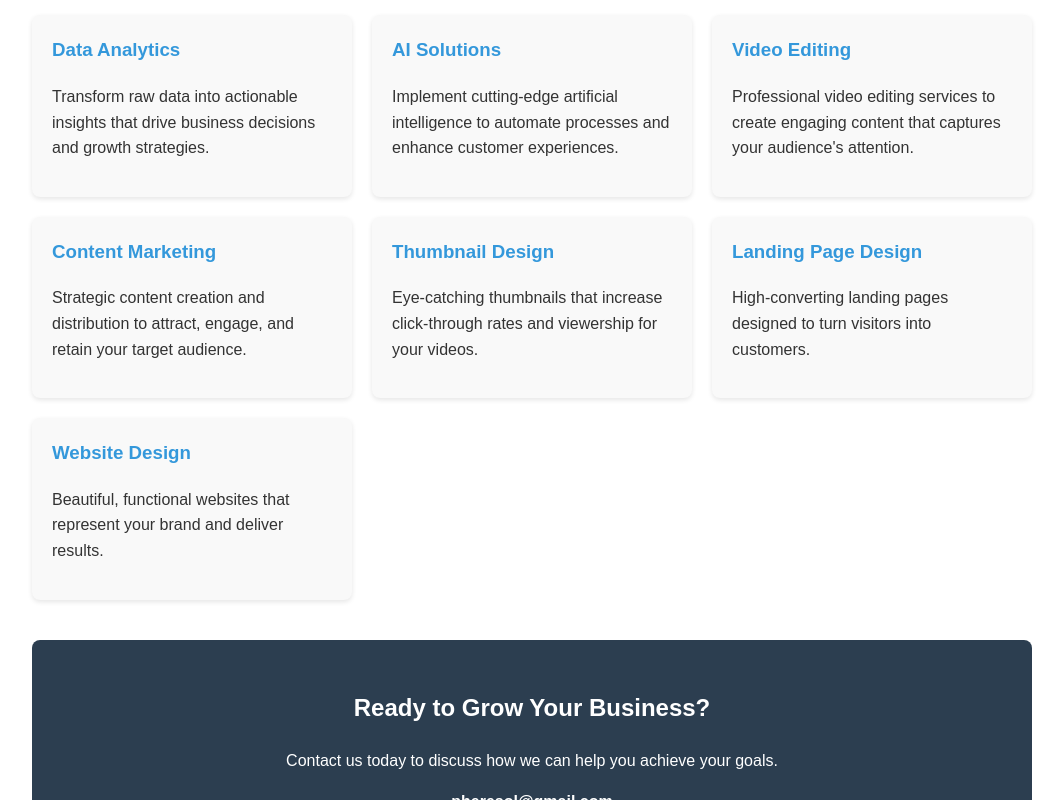
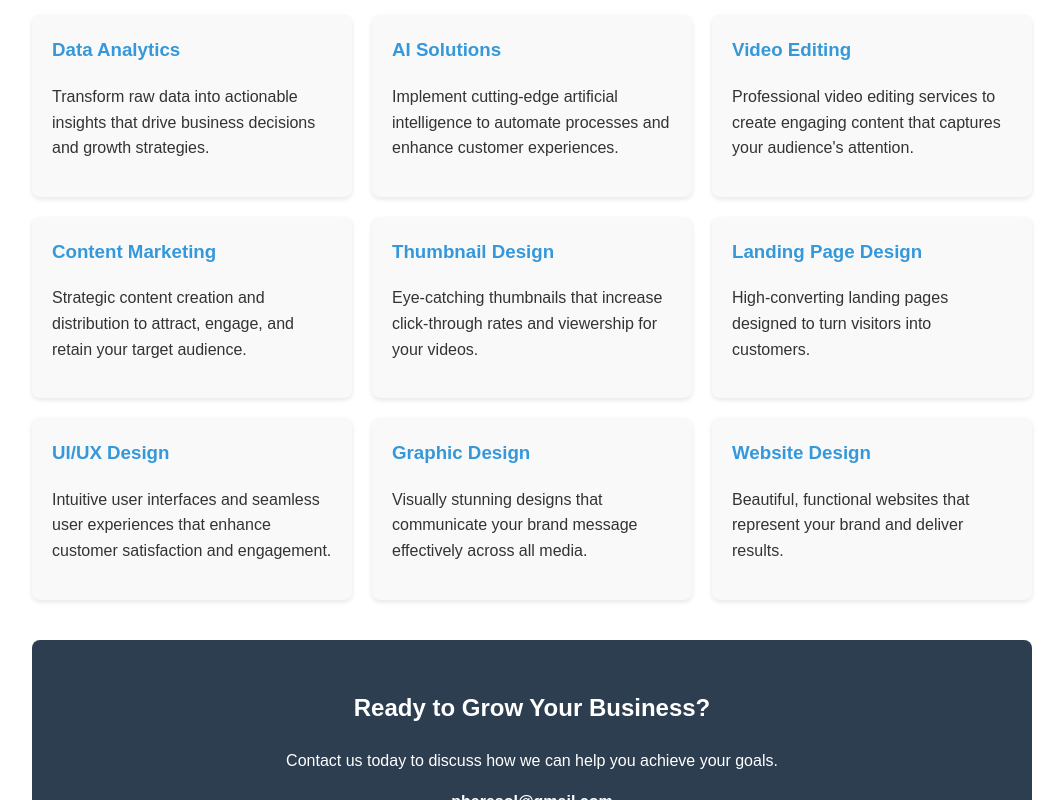
Before and after one commit to Pheresol/pheresol.github.io, a plain HTML site: page index.html in a window 1280 px wide. Shown: the part 392-1192 px from the top of the page, without its empty margins (108-1171 px from the left). Drawn offline with Linux system fonts and the light colour scheme.

Commit message:
Update index.html

```diff
--- a/index.html
+++ b/index.html
@@ -1,4 +1,4 @@
-<!DOCTYPE html>
+ <!DOCTYPE html>
 <html lang="en">
 <head>
     <meta charset="UTF-8">
@@ -96,6 +96,16 @@
         </div>
 
         <div class="service-card">
+            <h3>UI/UX Design</h3>
+            <p>Intuitive user interfaces and seamless user experiences that enhance customer satisfaction and engagement.</p>
+        </div>
+
+        <div class="service-card">
+            <h3>Graphic Design</h3>
+            <p>Visually stunning designs that communicate your brand message effectively across all media.</p>
+        </div>
+
+        <div class="service-card">
             <h3>Website Design</h3>
             <p>Beautiful, functional websites that represent your brand and deliver results.</p>
         </div>
```
